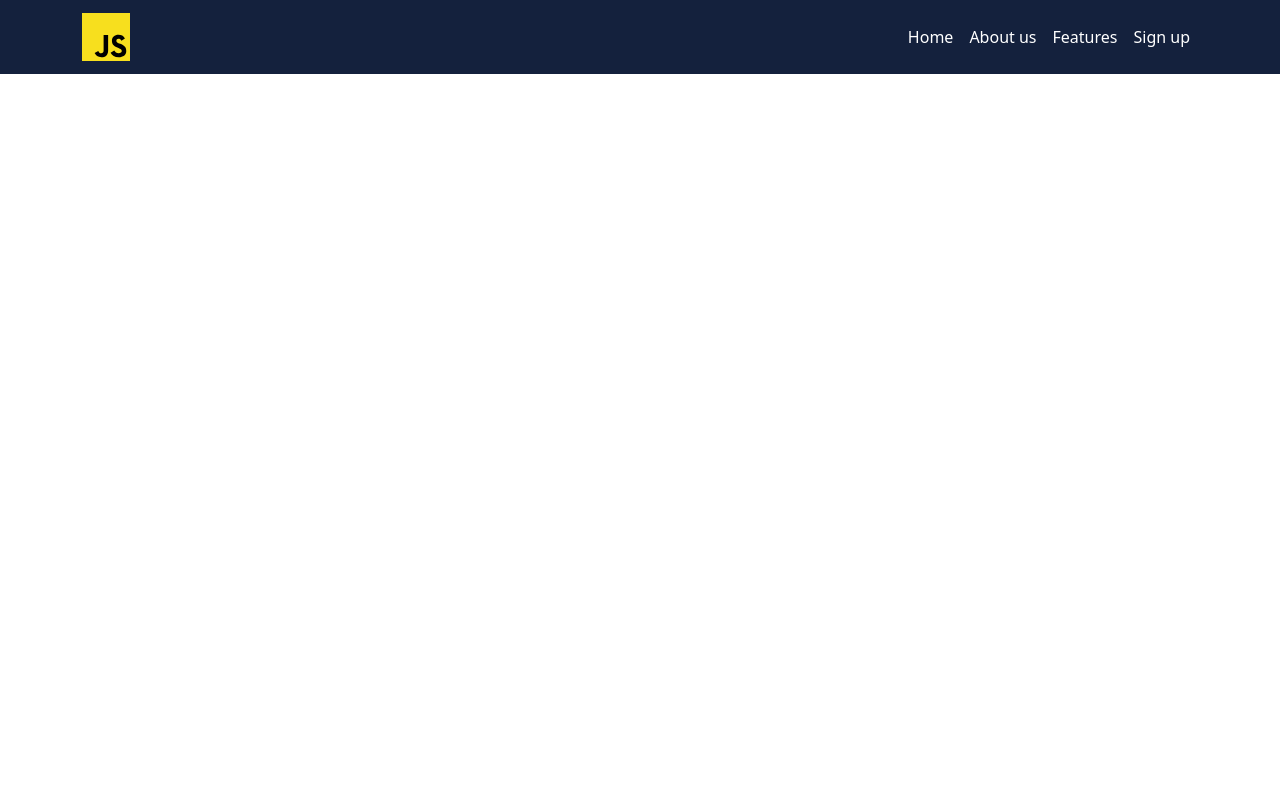
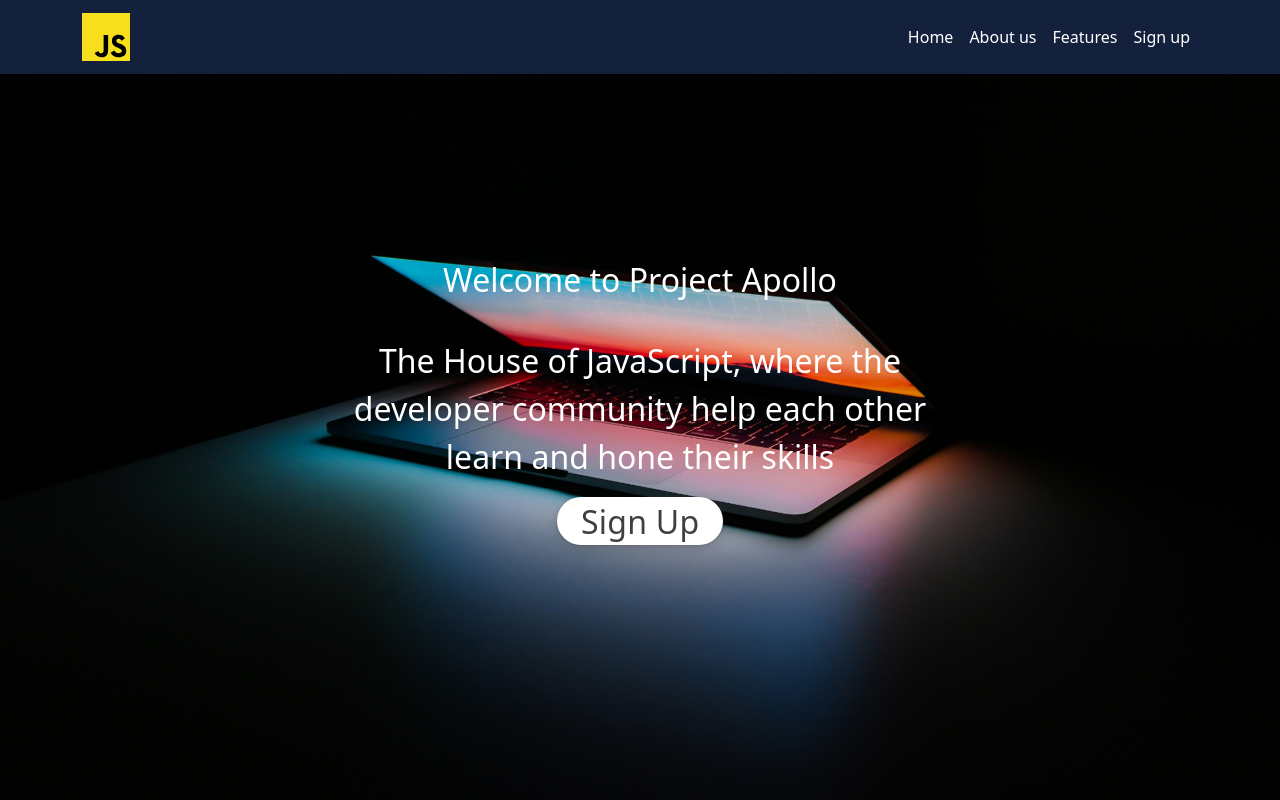
Before and after one commit to TshiSelle/Project-Apollo-LP, a React (Create React App) app in the folder apollo/: page / in a window 1280 px wide. Built offline with nearby package versions, Linux system fonts and the light colour scheme.

Commit message:
created header

```diff
--- a/apollo/src/App.jsx
+++ b/apollo/src/App.jsx
@@ -1,11 +1,13 @@
-import React from "react";
-import MyNavbar from "./components/nav/MyNavBar";
-import "bootstrap/dist/css/bootstrap.min.css";
+import React from 'react';
+import MyNavbar from './components/nav/MyNavBar';
+import MyHeader from './components/header/MyHeader';
+import 'bootstrap/dist/css/bootstrap.min.css';
 
 const App = () => {
   return (
     <>
       <MyNavbar />
+      <MyHeader />
     </>
   );
 };
--- a/apollo/src/components/Header/MyHeader.jsx
+++ b/apollo/src/components/Header/MyHeader.jsx
@@ -4,11 +4,21 @@ import './header.css';
 const MyHeader = () => {
   return (
     <section id='header'>
-      <div className='container'>
-        <div className='row'>
-          <div className='col-lg-12 '>Column</div>
-          <div className='col-lg-12  '>Column</div>
-          <div className='col-lg-12  '>Column</div>
+      <div className='container-fluid w-50 d-flex justify-content-center align-items-center test2'>
+        <div className='row  '>
+          <div className='col-lg-12 test'>Welcome to Project Apollo</div>
+          <div className='col-lg-12 test'>
+            <hr />
+          </div>
+          <div className='col-lg-12 test'>
+            <p>
+              The House of JavaScript, where the developer community help each
+              other learn and hone their skills
+            </p>
+          </div>
+          <div className='col-lg-12 test'>
+            <button className='button-17'> Sign Up</button>
+          </div>
         </div>
       </div>
     </section>
--- a/apollo/src/components/Header/header.css
+++ b/apollo/src/components/Header/header.css
@@ -26,3 +26,98 @@
   position: absolute;
   z-index: 0;
 }
+
+/* CSS */
+.button-17 {
+  align-items: center;
+  appearance: none;
+  background-color: #fff;
+  border-radius: 24px;
+  border-style: none;
+  box-shadow: rgba(0, 0, 0, 0.2) 0 3px 5px -1px,
+    rgba(0, 0, 0, 0.14) 0 6px 10px 0, rgba(0, 0, 0, 0.12) 0 1px 18px 0;
+  box-sizing: border-box;
+  color: #3c4043;
+  cursor: pointer;
+  display: inline-flex;
+  fill: currentcolor;
+  height: 48px;
+  justify-content: center;
+  letter-spacing: 0.25px;
+  line-height: normal;
+  max-width: 100%;
+  overflow: visible;
+  padding: 2px 24px;
+  position: relative;
+  text-align: center;
+  text-transform: none;
+  transition: box-shadow 280ms cubic-bezier(0.4, 0, 0.2, 1),
+    opacity 15ms linear 30ms, transform 270ms cubic-bezier(0, 0, 0.2, 1) 0ms;
+  user-select: none;
+  -webkit-user-select: none;
+  touch-action: manipulation;
+  width: auto;
+  will-change: transform, opacity;
+  z-index: 0;
+}
+
+.button-17:hover {
+  background: #f6f9fe;
+  color: #174ea6;
+}
+
+.button-17:active {
+  box-shadow: 0 4px 4px 0 rgb(60 64 67 / 30%),
+    0 8px 12px 6px rgb(60 64 67 / 15%);
+  outline: none;
+}
+
+.button-17:focus {
+  outline: none;
+  border: 2px solid #4285f4;
+}
+
+.button-17:not(:disabled) {
+  box-shadow: rgba(60, 64, 67, 0.3) 0 1px 3px 0,
+    rgba(60, 64, 67, 0.15) 0 4px 8px 3px;
+}
+
+.button-17:not(:disabled):hover {
+  box-shadow: rgba(60, 64, 67, 0.3) 0 2px 3px 0,
+    rgba(60, 64, 67, 0.15) 0 6px 10px 4px;
+}
+
+.button-17:not(:disabled):focus {
+  box-shadow: rgba(60, 64, 67, 0.3) 0 1px 3px 0,
+    rgba(60, 64, 67, 0.15) 0 4px 8px 3px;
+}
+
+.button-17:not(:disabled):active {
+  box-shadow: rgba(60, 64, 67, 0.3) 0 4px 4px 0,
+    rgba(60, 64, 67, 0.15) 0 8px 12px 6px;
+}
+
+.button-17:disabled {
+  box-shadow: rgba(60, 64, 67, 0.3) 0 1px 3px 0,
+    rgba(60, 64, 67, 0.15) 0 4px 8px 3px;
+}
+
+.test {
+  display: flex;
+  align-items: center;
+  justify-content: center;
+  color: var(--color-white);
+
+  text-align: center;
+}
+
+.test2 {
+  height: 100vh;
+  font-size: 2rem;
+}
+
+section {
+  background-image: url(../../assets//headerimg.jpg);
+  background-position: center center;
+  background-size: cover;
+}
--- a/apollo/src/components/nav/MyNavBar.jsx
+++ b/apollo/src/components/nav/MyNavBar.jsx
@@ -1,42 +1,40 @@
-import React, { Component } from "react";
-import Nav from "react-bootstrap/Nav";
-import Container from "react-bootstrap/Container";
-import Navbar from "react-bootstrap/Navbar";
-import NavDropdown from "react-bootstrap/NavDropdown";
-import "./nav.css";
-import jslogo from "../../assets/javascript-svgrepo-com.svg";
+import React, { Component } from 'react';
+import Nav from 'react-bootstrap/Nav';
+import Container from 'react-bootstrap/Container';
+import Navbar from 'react-bootstrap/Navbar';
+import NavDropdown from 'react-bootstrap/NavDropdown';
+import './nav.css';
+import jslogo from '../../assets/javascript-svgrepo-com.svg';
 
 function MyNavbar() {
   return (
     <div>
-      <Navbar className="nav" expand="lg">
-        <Container >
-          <Navbar.Brand className="navlink">
-            <a href="#home">
-              <img src={jslogo} alt="image" className="navimage" />
+      <Navbar className='nav' fixed='top' expand='lg'>
+        <Container>
+          <Navbar.Brand className='navlink'>
+            <a href='#home'>
+              <img src={jslogo} alt='image' className='navimage' />
             </a>
           </Navbar.Brand>
           <Navbar.Toggle
-            aria-controls="responsive-navbar-nav"
-            className="navcollapse"
+            aria-controls='responsive-navbar-nav'
+            className='navcollapse'
           />
-          <Navbar.Collapse id="responsive-navbar-nav">
-
-            <Nav className="ms-auto">
-              <Nav.Link className="navlink" href="#home">
+          <Navbar.Collapse id='responsive-navbar-nav'>
+            <Nav className='ms-auto'>
+              <Nav.Link className='navlink' href='#home'>
                 Home
               </Nav.Link>
-              <Nav.Link className="navlink" href="#about">
+              <Nav.Link className='navlink' href='#about'>
                 About us
               </Nav.Link>
-              <Nav.Link className="navlink" href="#features">
+              <Nav.Link className='navlink' href='#features'>
                 Features
               </Nav.Link>
-              <Nav.Link className="navlink" href="#signup">
+              <Nav.Link className='navlink' href='#signup'>
                 Sign up
               </Nav.Link>
             </Nav>
-
           </Navbar.Collapse>
         </Container>
       </Navbar>
```
